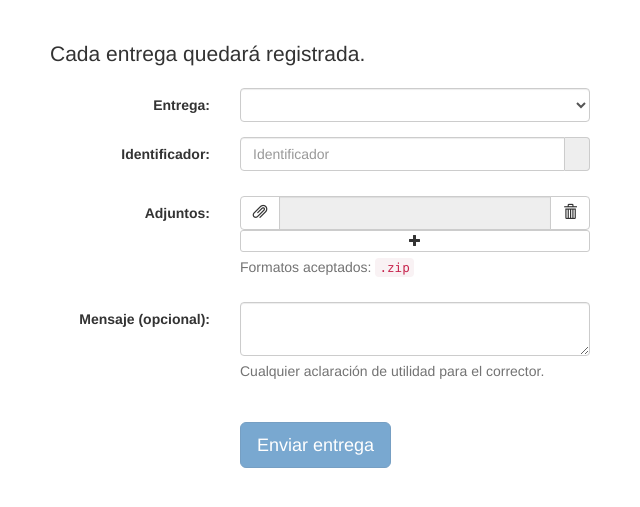
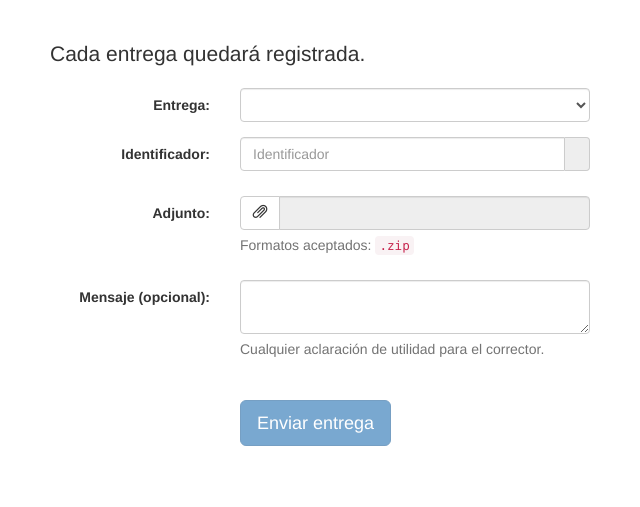
Before and after one commit to dato/algo2_sistema_entregas, a Flask app: template templates/index.html in a window 1280 px wide. Shown: the part 51-558 px from the top of the page, without its empty margins (35-675 px from the left). Run offline with Flask 2, Linux system fonts and the light colour scheme; the template is opened without the code that fills it: most values are stand-ins (such as "Sample title", 1, 10 or a date in 2020); parts of the project's set-up code (start-up, migrations or seed data) failed here and were passed over; some libraries are stand-ins or nearby versions.

Commit message:
Remueve posibilidad de adjuntar varios zip (#24)

```diff
--- a/templates/index.html
+++ b/templates/index.html
@@ -37,13 +37,10 @@ Cada entrega quedará registrada.
     </div>
   </div>
   <div class="form-group" id="fg_adjuntos">
-    <label for="file0" class="col-xs-2 control-label">Adjuntos:</label>
+    <label for="file0" class="col-xs-2 control-label">Adjunto:</label>
     <div class="col-xs-4">
       <div id="files">
       </div>
-      <button type="button" class="btn btn-default btn-xs btn-block" id="add_file" aria-label="Agregar adjunto">
-        <span class="glyphicon glyphicon-plus" aria-hidden="true"></span>
-      </button>
       <p class="help-block">
         Formatos aceptados: <code>.zip</code>
       </p>
@@ -76,8 +73,6 @@ document.addEventListener("DOMContentLoaded", function() {
   $('#identificador').on('input', validate);
 
   addFileInput();
-  $('#add_file').on('click', addFileInput);
-  $(document).on('click', '.rm_file', rmFileInput);
 });
 
 var correctores = JSON.parse('{{correctores_json|safe}}');
@@ -105,11 +100,6 @@ function addFileInput() {
         '</span>',
       '</label>',
       '<input type="text" class="form-control filename" readonly>',
-      '<span class="input-group-btn">',
-        '<button class="btn btn-default rm_file" type="button">',
-          '<span class="glyphicon glyphicon-trash" aria-hidden="true"></span>',
-        '</button>',
-      '</span>',
     '</div>'
   ].join(''));
   $('#files').append(inputGroup);
```
